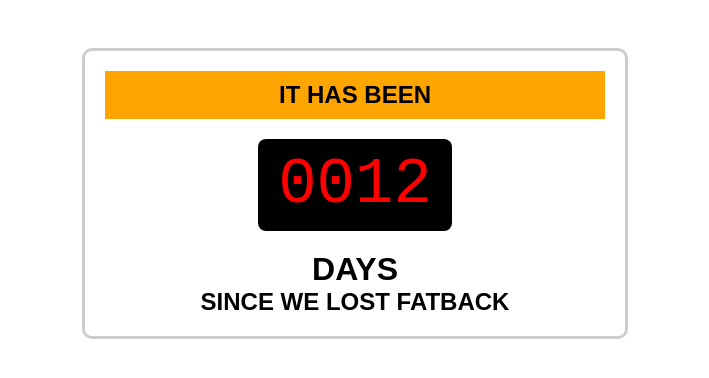
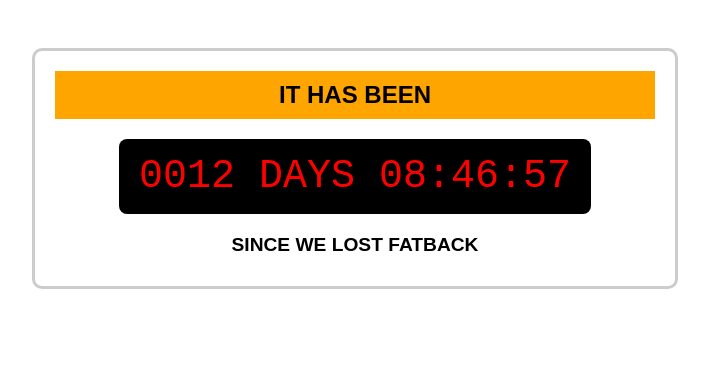
Before and after one commit to MMakino35/fatback-counter, a plain HTML site: page index.html in a window 1280 px wide. Shown: the whole page, without its empty margins (285-994 px from the left). Drawn offline with Linux system fonts and the light colour scheme.

Commit message:
Update index.html

```diff
--- a/index.html
+++ b/index.html
@@ -2,7 +2,7 @@
 <html lang="en">
 <head>
   <meta charset="UTF-8" />
-  <meta name="viewport" content="width=device-width, initial-scale=1.0" />
+  <meta name="viewport" content="width=device-width, initial-scale=1.0"/>
   <title>Fatback Counter</title>
   <style>
     body {
@@ -14,7 +14,7 @@
     .container {
       border: 3px solid #ccc;
       border-radius: 10px;
-      max-width: 500px;
+      max-width: 600px;
       margin: auto;
       padding: 20px;
     }
@@ -27,18 +27,19 @@
     }
     .counter {
       font-family: 'Courier New', monospace;
-      font-size: 4em;
+      font-size: 2.5em;
       color: red;
       background: #000;
-      padding: 10px 20px;
+      padding: 15px 20px;
       border-radius: 8px;
       display: inline-block;
       margin: 20px 0;
     }
     .days-label {
-      font-size: 2em;
+      font-size: 1.2em;
       font-weight: bold;
       display: block;
+      margin-bottom: 10px;
     }
     .footer {
       font-size: 1.5em;
@@ -49,18 +50,30 @@
 <body>
   <div class="container">
     <div class="header">IT HAS BEEN</div>
-    <div class="counter" id="counter">0000</div>
-    <span class="days-label">DAYS</span>
-    <div class="footer">SINCE WE LOST FATBACK</div>
+    <div class="counter" id="counter">0000 DAYS 00:00:00</div>
+    <span class="days-label">SINCE WE LOST FATBACK</span>
+    <div class="footer"></div>
   </div>
 
   <script>
-    // Set the date you "lost fatback"
-    const lossDate = new Date('2025-06-14'); // Adjust this date
-    const today = new Date();
-    const diffTime = today - lossDate;
-    const diffDays = Math.floor(diffTime / (1000 * 60 * 60 * 24));
-    document.getElementById('counter').textContent = diffDays.toString().padStart(4, '0');
+    // June 14, 2025 at 7:00 AM local time
+    const lossDate = new Date(2025, 5, 14, 7, 0, 0); // Month is 0-based (5 = June)
+
+    function updateCounter() {
+      const now = new Date();
+      const diffMs = now - lossDate;
+
+      const days = Math.floor(diffMs / (1000 * 60 * 60 * 24));
+      const hours = Math.floor((diffMs / (1000 * 60 * 60)) % 24);
+      const minutes = Math.floor((diffMs / (1000 * 60)) % 60);
+      const seconds = Math.floor((diffMs / 1000) % 60);
+
+      const formatted = `${days.toString().padStart(4, '0')} DAYS ${hours.toString().padStart(2, '0')}:${minutes.toString().padStart(2, '0')}:${seconds.toString().padStart(2, '0')}`;
+      document.getElementById('counter').textContent = formatted;
+    }
+
+    updateCounter();
+    setInterval(updateCounter, 1000);
   </script>
 </body>
 </html>
```
